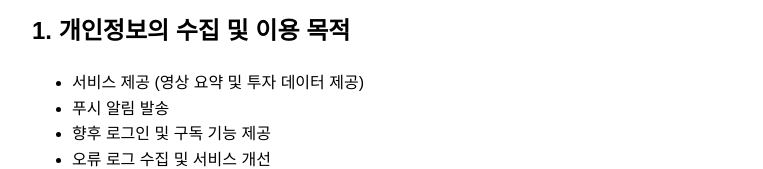
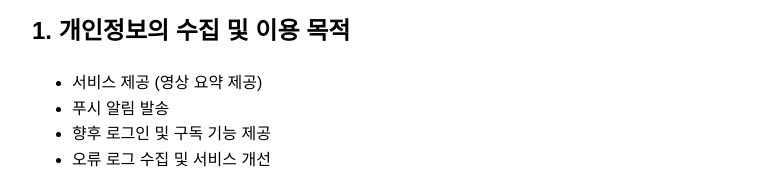
Before and after one commit to Oscar0819/human-indicator-web-page, a plain HTML site: page privacy/index.html in a window 1280 px wide. Shown: the part 188-357 px from the top of the page, without its empty margins (258-1021 px from the left). Drawn offline with Linux system fonts and the light colour scheme.

Commit message:
Update index.html

```diff
--- a/privacy/index.html
+++ b/privacy/index.html
@@ -12,7 +12,7 @@
 
   <h2>1. 개인정보의 수집 및 이용 목적</h2>
   <ul>
-    <li>서비스 제공 (영상 요약 및 투자 데이터 제공)</li>
+    <li>서비스 제공 (영상 요약 제공)</li>
     <li>푸시 알림 발송</li>
     <li>향후 로그인 및 구독 기능 제공</li>
     <li>오류 로그 수집 및 서비스 개선</li>
```
